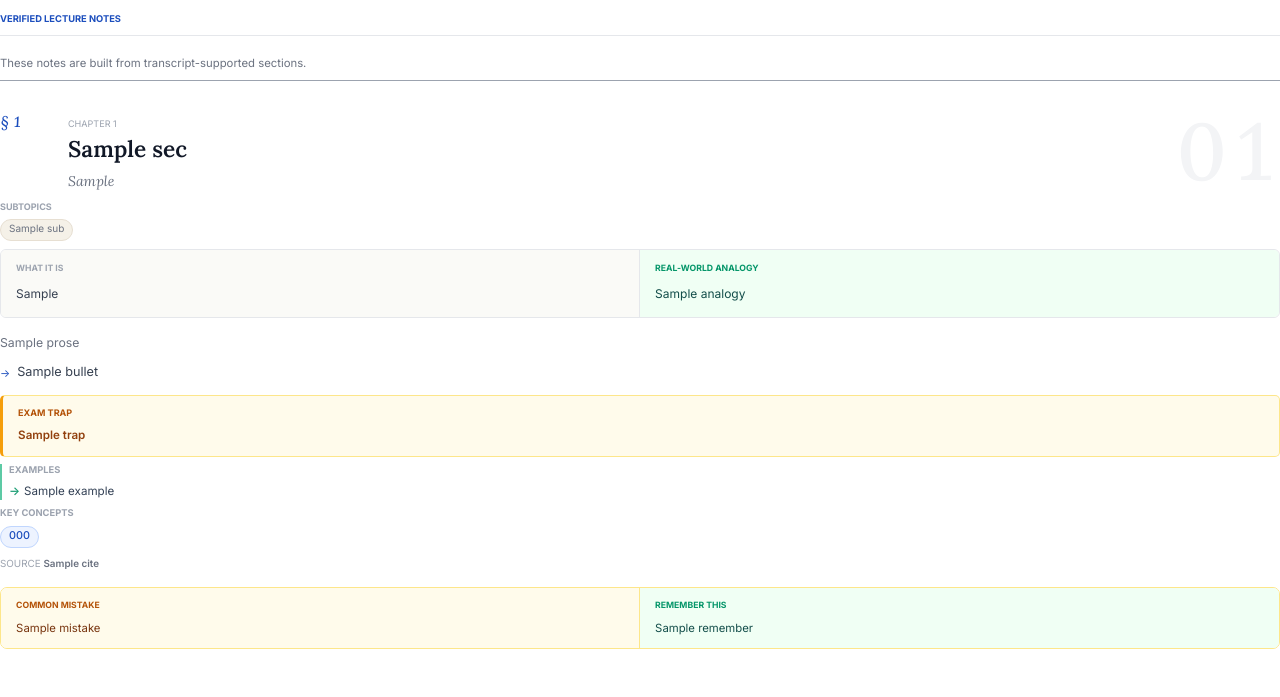
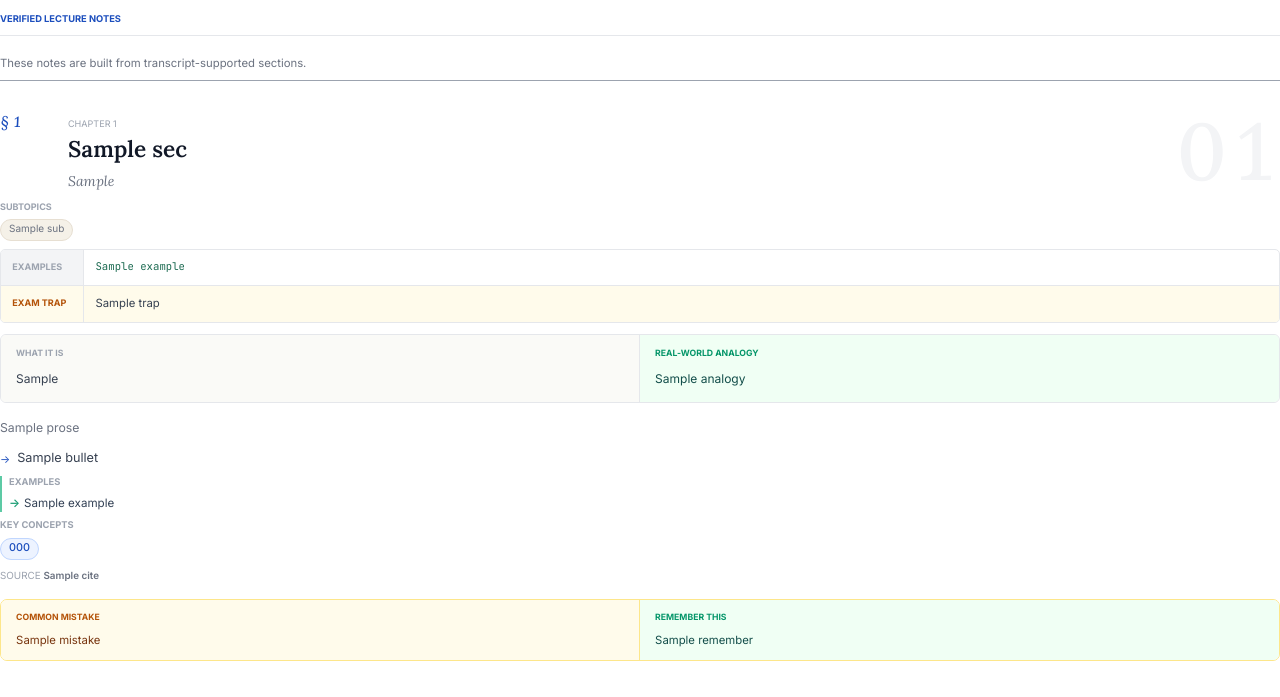
Before and after one commit to neurativo/neurativoofficial, a Python web app: template backend/app/templates/lecture_template.html in a window 1280 px wide. Shown: the part 1399-2096 px from the top of the page. Run offline with Jinja, Linux system fonts and the light colour scheme; the template is opened without the code that fills it: most values are stand-ins (such as "Sample title", 1, 10 or a date in 2020).

Commit message:
feat: section card examples and exam trap header rows phase 2

```diff
--- a/backend/app/templates/lecture_template.html
+++ b/backend/app/templates/lecture_template.html
@@ -1343,6 +1343,69 @@
           font-size: 8.7pt;
           color: #065f46;
           line-height: 1.5;
+        }
+        .section-meta-rows {
+          margin: 0 0 3mm;
+          border: 0.5pt solid var(--ink-6);
+          border-radius: 5px;
+          overflow: hidden;
+        }
+        .section-meta-row {
+          display: grid;
+          grid-template-columns: 22mm 1fr;
+          border-bottom: 0.5pt solid var(--ink-6);
+          page-break-inside: avoid;
+        }
+        .section-meta-row:last-child {
+          border-bottom: none;
+        }
+        .section-meta-label {
+          font-size: 6.8pt;
+          font-weight: 700;
+          text-transform: uppercase;
+          letter-spacing: 0.14em;
+          color: var(--ink-4);
+          padding: 2.5mm 3mm;
+          background: var(--ink-7);
+          border-right: 0.5pt solid var(--ink-6);
+          display: flex;
+          align-items: flex-start;
+          padding-top: 3mm;
+        }
+        .section-meta-value {
+          font-size: 8.5pt;
+          color: var(--ink-2);
+          padding: 2.5mm 3mm;
+          line-height: 1.5;
+        }
+        .examples-inline {
+          font-family: var(--mono);
+          font-size: 8pt;
+          color: #1d6b52;
+        }
+        .exam-trap-row .section-meta-label {
+          color: #b45309;
+          background: #fffbeb;
+        }
+        .exam-trap-inline {
+          color: var(--ink-2);
+          background: #fffbeb;
+        }
+        .exam-trap-inline strong {
+          color: #92400e;
+          font-weight: 600;
+          display: block;
+          margin-bottom: 1mm;
+        }
+        .exam-chip {
+          background: #fffbeb;
+          color: #b45309;
+          border-color: #fde68a;
+        }
+        .example-chip {
+          background: #f0fdf4;
+          color: #166534;
+          border-color: #bbf7d0;
         }
     </style>
 </head>
@@ -1570,7 +1633,7 @@
             <div class="subtopics-label">Subtopics</div>
             <div class="subtopics-row">
                 {% for sub in sec.subsections %}
-                <span class="subtopic-chip">{{ sub }}</span>
+                <span {% if 'Exam Trap' in sub %}class="subtopic-chip exam-chip"{% elif 'Example' in sub %}class="subtopic-chip example-chip"{% else %}class="subtopic-chip"{% endif %}>{{ sub }}</span>
                 {% endfor %}
             </div>
             {% endif %}
@@ -1581,6 +1644,31 @@
                 <div class="label">{{ item.label }}</div>
                 <div class="value{% if item.kind == 'exam-trap' %} trap{% endif %}">{{ item.text }}</div>
                 {% endfor %}
+            </div>
+            {% endif %}
+
+            {% if sec.examples or sec.exam_traps %}
+            <div class="section-meta-rows">
+              {% if sec.examples %}
+              <div class="section-meta-row">
+                <div class="section-meta-label">EXAMPLES</div>
+                <div class="section-meta-value examples-inline">{{ sec.examples | join(' · ') }}</div>
+              </div>
+              {% endif %}
+              {% if sec.exam_traps %}
+              {% for trap in sec.exam_traps %}
+              <div class="section-meta-row exam-trap-row">
+                <div class="section-meta-label">EXAM TRAP</div>
+                <div class="section-meta-value exam-trap-inline">
+                  {% if trap is mapping and trap.misconception %}
+                  <strong>{{ trap.misconception }}</strong> {{ trap.correct }}
+                  {% else %}
+                  {{ trap }}
+                  {% endif %}
+                </div>
+              </div>
+              {% endfor %}
+              {% endif %}
             </div>
             {% endif %}
 
@@ -1651,27 +1739,6 @@
                 </ul>
             </div>
             {% endif %}
-            {% endif %}
-
-            {% if sec.exam_traps %}
-            {% for trap in sec.exam_traps %}
-            {% if trap is mapping and trap.misconception %}
-            <div class="exam-trap-block">
-              <div class="exam-trap-label">EXAM TRAP</div>
-              <div class="exam-trap-body">
-                <span class="exam-trap-wrong">{{ trap.misconception }}</span>
-                <span class="exam-trap-correct">{{ trap.correct }}</span>
-              </div>
-            </div>
-            {% else %}
-            <div class="exam-trap-block">
-              <div class="exam-trap-label">EXAM TRAP</div>
-              <div class="exam-trap-body">
-                <span class="exam-trap-wrong">{{ trap }}</span>
-              </div>
-            </div>
-            {% endif %}
-            {% endfor %}
             {% endif %}
 
             {% if sec.examples %}
```
Also changed, not shown: backend/tests/test_pdf_service.py (+5 -1 lines).
